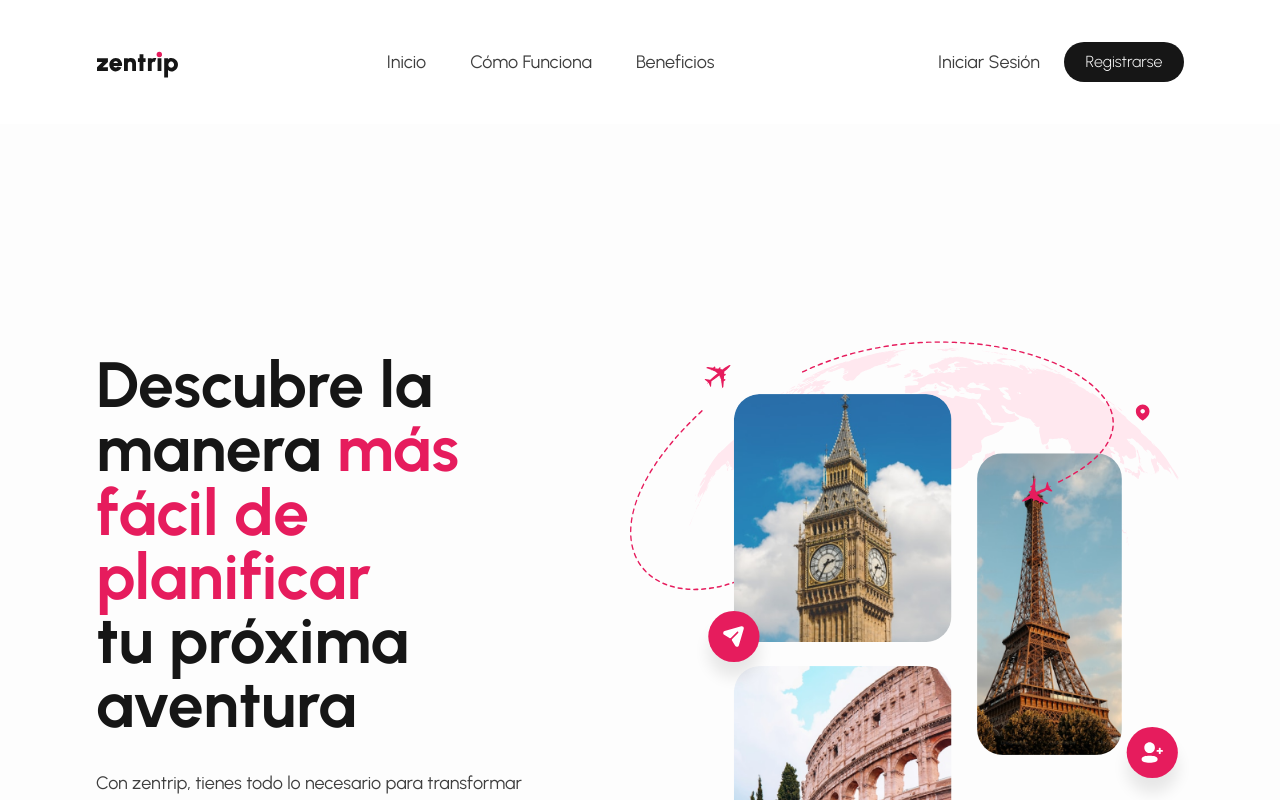
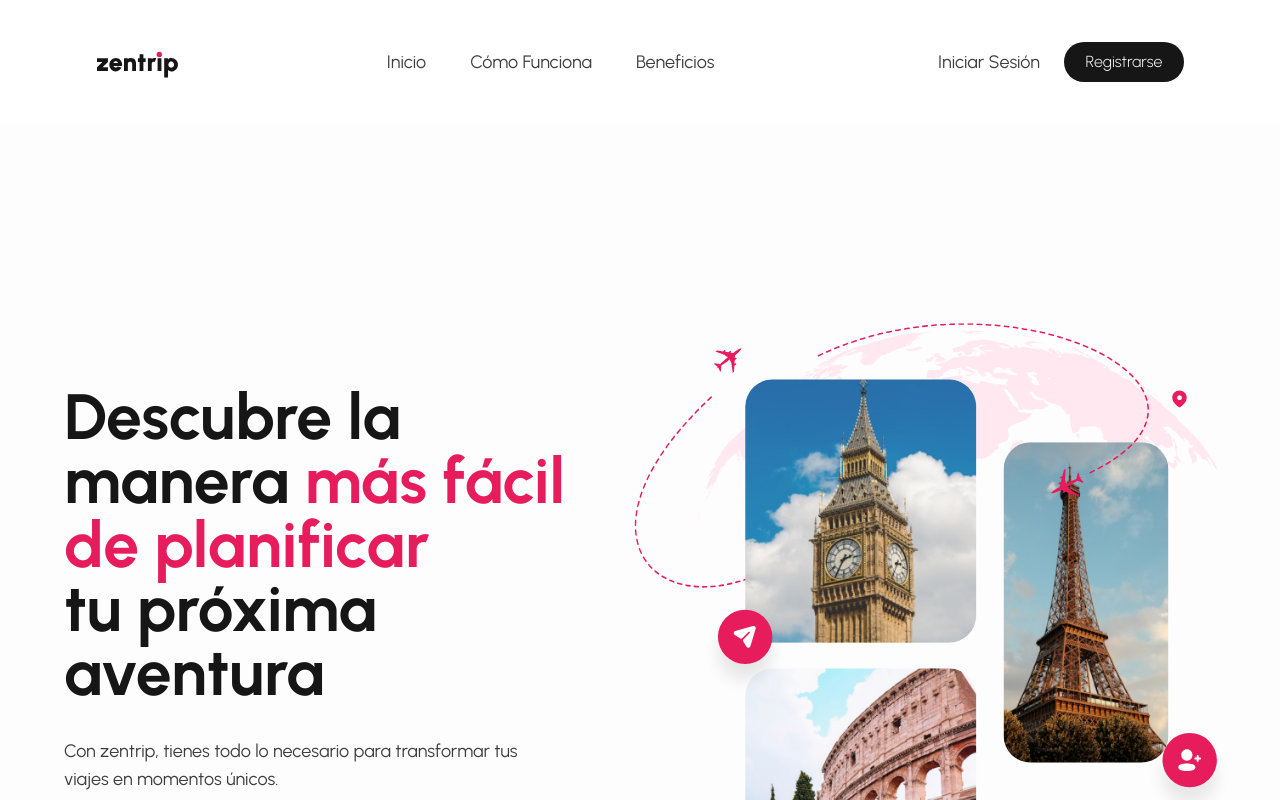
Before and after one commit to Ignacio918/viajes-app, a React (Vite) app in the folder viajes-app/: page / in a window 1280 px wide. Shown: the top 800 px of the page. Built offline with nearby package versions, Linux system fonts and the light colour scheme; a web font is replaced by a local one.

Commit message:
arreglos responsive en las ilustraciones 21.10

```diff
--- a/viajes-app/src/styles/HeroSection.css
+++ b/viajes-app/src/styles/HeroSection.css
@@ -5,7 +5,7 @@
 }
 
 .hero__content {
-  @apply flex justify-between items-center px-6 md:px-12 lg:px-24 pt-24 lg:pt-36 max-w-[1920px] mx-auto;
+  @apply flex justify-between items-center px-6 md:px-12 lg:px-16 pt-24 lg:pt-36 max-w-[1920px] mx-auto;
 }
 
 .hero__text-section {
@@ -82,15 +82,15 @@
 /* Media query para pantallas desde 1080px */
 @media (min-width: 1080px) {
   .hero__content {
-    @apply flex-row justify-between items-center gap-8;
+    @apply flex-row justify-between items-center gap-4;
   }
 
   .hero__text-section {
-    @apply w-[40%] shrink-0;
+    @apply w-[45%] shrink-0;
   }
 
   .hero__image-section {
-    @apply w-[60%] relative;
+    @apply w-[55%] relative;
   }
 
   .navbar__hamburger {
@@ -103,32 +103,37 @@
 }
 
 .hero__image-section {
-  @apply relative w-full max-w-[792px] h-[525px] lg:h-[725px] ml-4 lg:ml-0;
+  @apply relative w-full max-w-[792px] h-[525px] lg:h-[725px];
   transform-origin: center;
+  margin-left: 0;
 }
 
 /* Scaling uniforme para todo el contenedor de ilustraciones */
-@media (min-width: 1640px) {
+@media (min-width: 1600px) {
   .hero__image-section {
     transform: scale(1);
   }
+
+  .hero__content {
+    @apply px-24;
+  }
 }
 
-@media (max-width: 1639px) {
+@media (max-width: 1599px) {
   .hero__image-section {
-    transform: scale(0.9);
+    transform: scale(0.95);
   }
 }
 
 @media (max-width: 1400px) {
   .hero__image-section {
-    transform: scale(0.8);
+    transform: scale(0.85);
   }
 }
 
 @media (max-width: 1200px) {
   .hero__image-section {
-    transform: scale(0.7);
+    transform: scale(0.75);
   }
 }
 
@@ -173,6 +178,7 @@
   width: 391.05px;
   height: 203.28px;
   z-index: 20;
+  transform-origin: center;
 }
 
 .hero__avion-2-image {
@@ -182,6 +188,7 @@
 .hero__location-icon {
   @apply absolute left-[635px] top-[78px] w-6 h-6;
   z-index: 15;
+  transform-origin: center;
 }
 
 .hero__icon {
@@ -210,6 +217,7 @@
 .hero__image-3 {
   @apply absolute left-[440px] top-[141.49px];
   z-index: 15;
+  transform-origin: center;
 }
 
 /* Elementos flotantes */
@@ -236,6 +244,7 @@
   @apply absolute left-[376px] top-[627px] px-8 py-4 bg-white rounded-full border border-pink-600 flex items-center gap-2 transition-transform hover:scale-105;
   box-shadow: 0px 43px 26px rgba(0, 0, 0, 0.05);
   z-index: 25;
+  transform-origin: center;
 }
 
 .hero__badge-icon {
```
